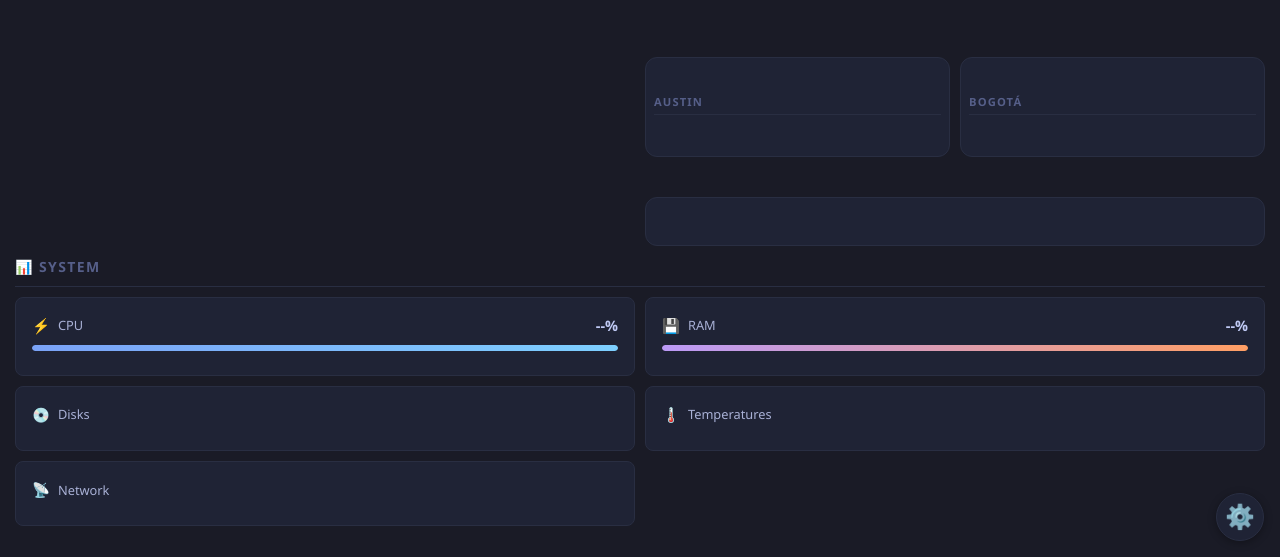
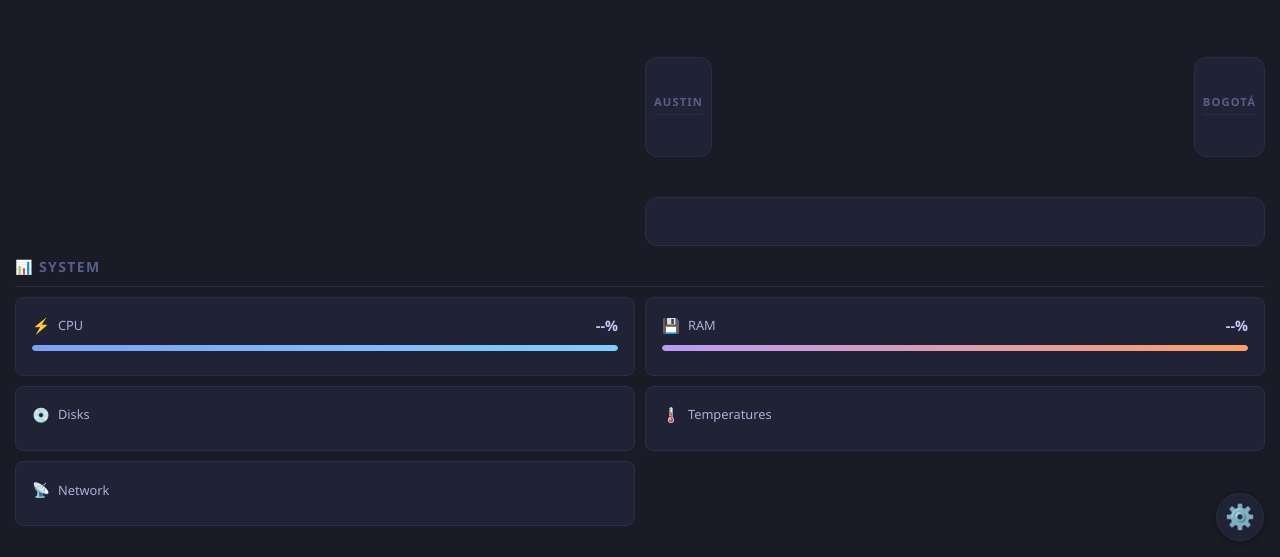
Before and after one commit to ElDuartte/hydra-home, a website with bundled scripts: page src/index.html in a window 1280 px wide. Shown: the part 243-800 px from the top of the page. Built offline with nearby package versions, Linux system fonts and the light colour scheme; files whose address does not match are found by name.

Commit message:
el huesoooooooo

```diff
--- a/src/css/style.css
+++ b/src/css/style.css
@@ -125,8 +125,8 @@ body {
 
 /* Center Column Row 2: Austin + Bogotá */
 .center-row-2 {
-    display: grid;
-    grid-template-columns: 1fr 1fr;
+    display: flex;
+    justify-content: space-between;
     gap: 10px;
     height: 100px;
 }
```
